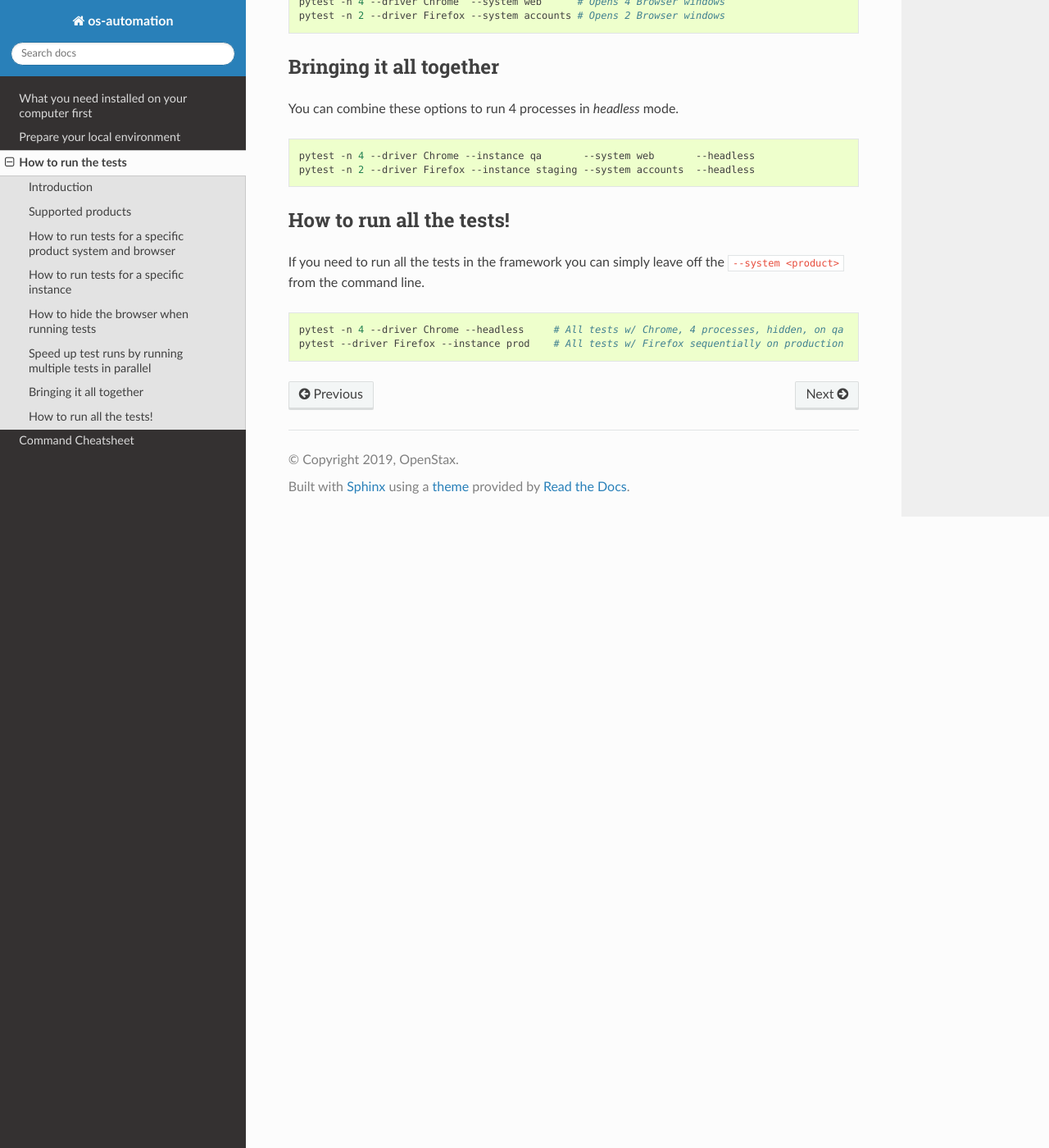
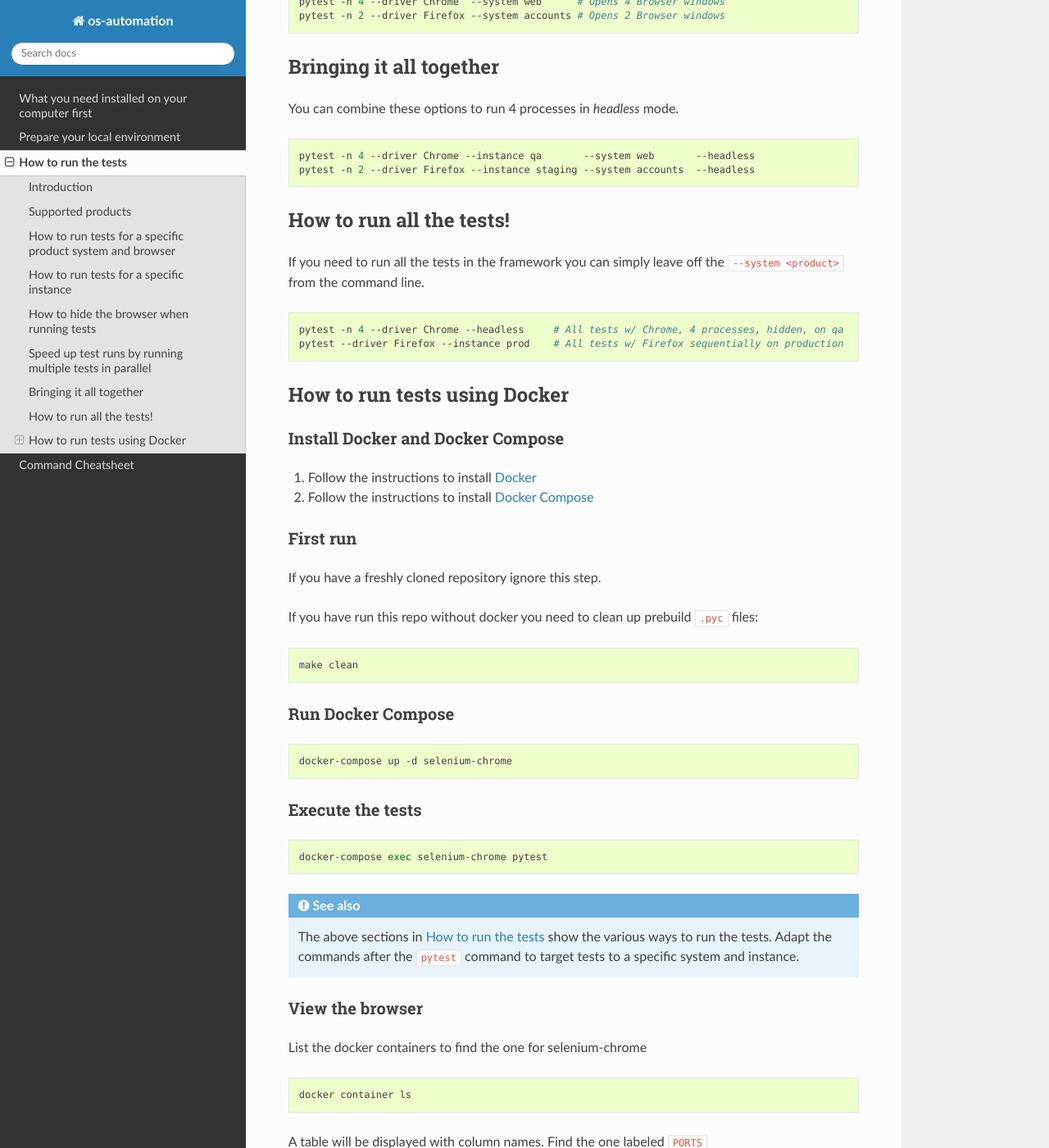
Before and after one commit to openstax/os-automation, a Sphinx documentation site: the page built from docs/run_tests.rst, in a window 1280 px wide and 1400 px high, scrolled down 2068 px. Shown: the whole window at 82% size. Built offline with Sphinx 7.4.7 and the Read the Docs theme 2.0.0, drawn with Linux system fonts in a browser that asks for light colours; pages that are not in the unit, such as notebooks, are missing from menus; some of the changed text lies outside the part shown.

Commit message:
added docker instructions to run_tests.rst

```diff
--- a/docs/run_tests.rst
+++ b/docs/run_tests.rst
@@ -123,3 +123,70 @@ If you need to run all the tests in the framework you can simply leave off the
 
    pytest -n 4 --driver Chrome --headless     # All tests w/ Chrome, 4 processes, hidden, on qa
    pytest --driver Firefox --instance prod    # All tests w/ Firefox sequentially on production
+
+How to run tests using Docker
+-----------------------------
+
+Install Docker and Docker Compose
+=================================
+
+1. Follow the instructions to install `Docker <https://docs.docker.com/install/>`_
+2. Follow the instructions to install `Docker Compose <https://docs.docker.com/compose/install/>`_
+
+First run
+=========
+
+If you have a freshly cloned repository ignore this step.
+
+If you have run this repo without docker you need to clean up prebuild ``.pyc`` files:
+
+.. code-block:: bash
+
+   make clean
+
+Run Docker Compose
+==================
+
+.. code-block:: bash
+
+   docker-compose up -d selenium-chrome
+
+Execute the tests
+=================
+
+.. code-block:: bash
+
+   docker-compose exec selenium-chrome pytest
+
+.. seealso::
+
+   The above sections in :ref:`run_tests` show the various ways to run the
+   tests. Adapt the commands after the ``pytest`` command to target tests
+   to a specific system and instance.
+
+View the browser
+================
+
+List the docker containers to find the one for selenium-chrome
+
+.. code-block:: bash
+
+   docker container ls
+
+A table will be displayed with column names. Find the one labeled ``PORTS``
+
+.. code-block:: bash
+
+   PORTS
+   4444/tcp, 0.0.0.0:32778->5900/tcp
+
+Use a `VNC application <https://www.realvnc.com/en/connect/download/viewer/macos/>`_
+to connect to ``0.0.0.0:32778``. The port number ``32778`` may be different.
+
+Execute the tests as described above.
+
+Switch over to the VNC window and connect to the address.
+
+Enter ``test:test`` as the username and password.
+
+Watch as you see your tests running inside a container!
```
